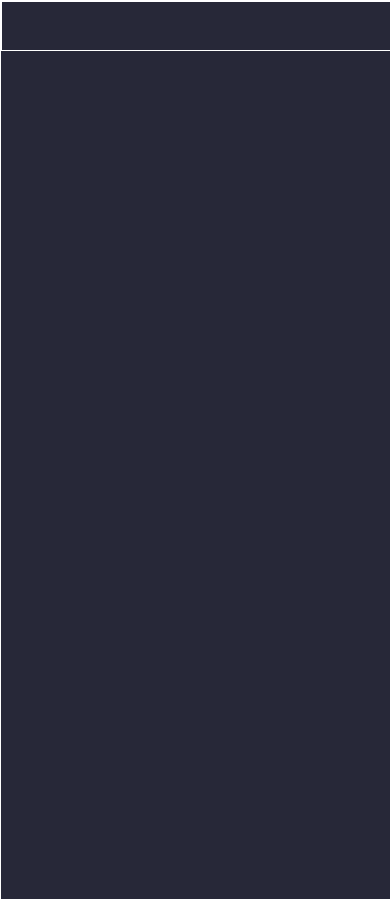
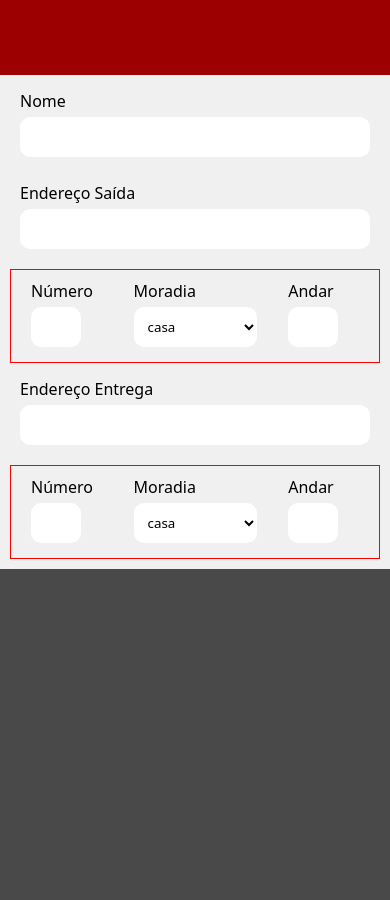
Before and after one commit to Mendes96/app-orcamento, a plain HTML site: page index.html in a window 390 px wide. After the commit the page ends 844 px from the top, so only its background shows below. Drawn offline with Linux system fonts and the light colour scheme.

Commit message:
adicionando novas funções

```diff
--- a/estilo.css
+++ b/estilo.css
@@ -2,19 +2,105 @@
     margin: 0;
     padding: 0;
     box-sizing: border-box;
-    background-color: rgb(39, 40, 56);
+    font-family: system-ui, -apple-system, BlinkMacSystemFont, 'Segoe UI', Roboto, Oxygen, Ubuntu, Cantarell, 'Open Sans', 'Helvetica Neue', sans-serif;
 }
 
-.centralizador{
-    width: 400px;
-    max-width: 400px;
-    margin: 0 auto;
-    border: 1px solid white;
-    height: 900px;
+:root{
+    --colorBackground: #f0f0f0;
+    --colorRed: #9C0000;
+    --colorBody: #494949;
+}
+body{
+    background-color: var(--colorBody);
+    width: 100%;
 }
 
-.header{
-    width: 100%;
-    height: 50px;
-    border: 1px solid white;
+/*CENTRALIZADORES*/
+.display--flex{
+    display: flex;
 }
+.flex--column{
+    flex-direction: column;
+}
+.justify--center{
+    justify-content: center;
+}
+.align--center{
+    align-items: center;
+}
+.space--evenly{
+    justify-content: space-evenly;
+}
+.display--grid{
+    display: grid;
+}
+
+
+
+/*MOBILE FIRST*/
+@media screen and (max-width: 900px){
+    header{
+        width: 100vw;
+        max-width: 400px;
+        height: 75px;
+        background-color: var(--colorRed);
+        margin: 0 auto;
+
+    }
+    .container--principal{
+        width: 100vw;
+        max-width: 400px;
+        padding: 10px;
+        margin: 0 auto;
+        background-color: var(--colorBackground);
+        grid-template-columns: repeat(3, 1fr);
+        gap: 10px;
+
+    }
+    .container--principal div{
+        padding: 5px 10px;
+    }
+    .input--box{
+        grid-column: span 3;
+    }
+    .input--box input{
+        border: none;
+        outline: none;
+        width: 100%;
+        height: 40px;
+        margin: 5px 0;
+        border-radius: 10px;
+        padding: 5px 10px;
+    }
+
+    .items--box{
+        grid-column: span 3;
+        border: 1px solid red;
+        display: flex;
+    }
+    .items--box input{
+        border: none;
+        outline: none;
+        width: 50px;
+        height: 40px;
+        margin: 5px 0;
+        border-radius: 10px;
+        padding: 5px 10px;
+    }
+
+    .items--box select{
+        border: none;
+        height: 40px;
+        margin: 5px 0;
+        background-color: white;
+        border-radius: 10px;
+        padding: 5px 10px;
+    }
+
+}
+
+@media screen and (min-width: 900px){
+    *{
+        display: none;
+    }
+}
--- a/index.html
+++ b/index.html
@@ -13,13 +13,65 @@
 </head>
 <body>
     <header></header>
-    <main>
-        <section class="centralizador display--flex flex--column">
-            <header class="header"></header>
-        </section>
+    <section class="container--principal display--grid">
+        <div class="input--box">
+            <label for="nome">Nome</label>
+            <input type="text" name="nome" id="nome">
+        </div>
 
-    </main>
+        <div class="input--box">
+            <label for="endereco--saida">Endereço Saída</label>
+            <input type="text" name="endereco--saida" id="endereco--saida">
+        </div>
 
+
+        <div class="items--box">
+            <div>
+                <label for="numero--saida">Número</label>
+                <input type="number" id="numero--saida">
+            </div>
+
+            <div>
+                <label for="select--home">Moradia</label>
+                <select>
+                    <option value="casa">casa</option>
+                    <option value="apartamento">apartamento</option>
+                </select>
+            </div>
+
+            <div>
+                <label for="andar--saida">Andar</label>
+                <input type="number" id="andar--saida">
+            </div>
+
+
+        </div>
+        <div class="input--box">
+            <label for="endereco--entrega">Endereço Entrega</label>
+            <input type="text" name="endereco--entrega" id="endereco--entrega">
+        </div>
+
+
+        <div class="items--box">
+            <div>
+                <label for="numero--entrega">Número</label>
+                <input type="number" id="numero--entrega">
+            </div>
+
+            <div>
+                <label for="select--home">Moradia</label>
+                <select>
+                    <option value="casa">casa</option>
+                    <option value="apartamento">apartamento</option>
+                </select>
+            </div>
+
+            <div>
+                <label for="andar--entrega">Andar</label>
+                <input type="number" id="andar--entrega">
+            </div>
+        <a href="#" class="botao--enviar"></a>
+    </section>
 
 
 
```
Also changed, not shown: images/Logo2-Sem-Fundo-Final.png (added).
